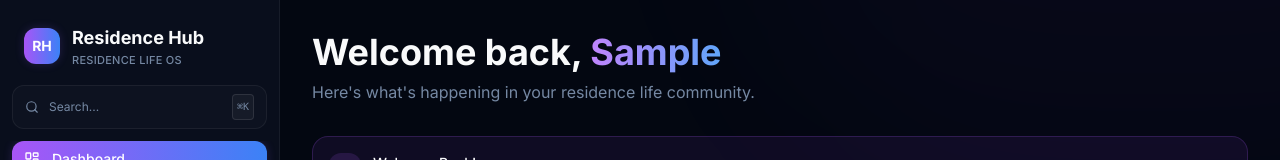
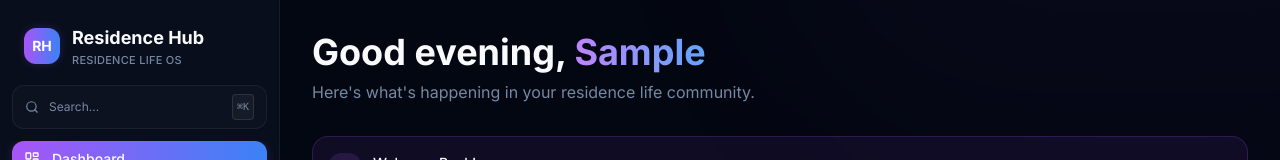
Before and after one commit to Klarsen04/residence-hub, a Next.js app: page /dashboard in a window 1280 px wide. Shown: the top 160 px of the page. Built offline with nearby package versions, Linux system fonts and the light colour scheme; no server answers; the database is empty; sample sign-in values are in the browser's storage.

Commit message:
Time-aware dashboard greeting
- Dashboard now shows Good morning/afternoon/evening based on time of day

```diff
--- a/src/app/(app)/dashboard/page.tsx
+++ b/src/app/(app)/dashboard/page.tsx
@@ -26,6 +26,13 @@
   show: { opacity: 1, y: 0, transition: { duration: 0.4 } },
 };
 
+function getGreeting() {
+  const hour = new Date().getHours();
+  if (hour < 12) return "Good morning";
+  if (hour < 17) return "Good afternoon";
+  return "Good evening";
+}
+
 export default function DashboardPage() {
   const { data: session } = useSession();
   const { data: dashboardData } = useSWR("/api/dashboard", fetcher);
@@ -45,7 +52,7 @@
     <motion.div variants={container} initial="hidden" animate="show" className="space-y-8 max-w-7xl">
       <motion.div variants={item}>
         <h1 className="text-4xl font-bold">
-          Welcome back,{" "}
+          {getGreeting()},{" "}
           <span className="gradient-text">{session?.user?.name?.split(" ")[0] || "there"}</span>
         </h1>
         <p className="text-muted-foreground mt-2 text-base">
```
